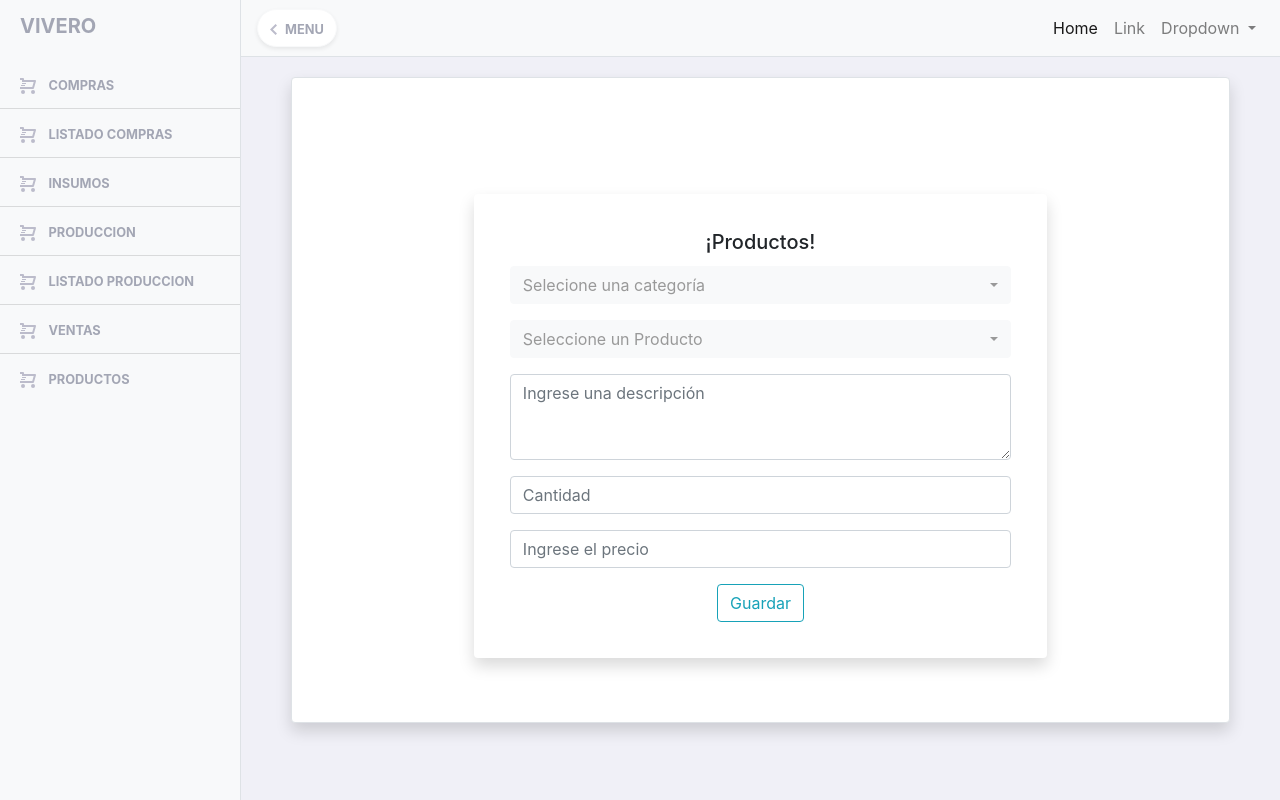
After one commit to alvaro004/proyectovivero, a Django app: page /productos in a window 1280 px wide. The commit adds this page. Run offline with Django 3.2, Linux system fonts and the light colour scheme; parts of the project's set-up code (start-up, migrations or seed data) failed here and were passed over; some libraries are stand-ins or nearby versions.

Commit message:
Se agrego vista Productos y se cambio los selecs de algunas vista, ademas se modifico un script de bootstrap pero todo esta funcionando

```diff
--- a/templatedjango/apptemplate/templates/base/template.html
+++ b/templatedjango/apptemplate/templates/base/template.html
@@ -8,13 +8,15 @@
   <meta name="description" content="">
   <meta name="author" content="">
 
-
   {% block titulocompras %}
 
   {% endblock titulocompras %}
 
   <link rel="stylesheet" href="https://stackpath.bootstrapcdn.com/bootstrap/4.5.2/css/bootstrap.min.css"
     integrity="sha384-JcKb8q3iqJ61gNV9KGb8thSsNjpSL0n8PARn9HuZOnIxN0hoP+VmmDGMN5t9UJ0Z" crossorigin="anonymous">
+
+  <link rel="stylesheet" type="text/css"
+    href="https://cdnjs.cloudflare.com/ajax/libs/bootstrap-select/1.13.1/css/bootstrap-select.min.css">
 
   <!--  Datatables  -->
   <link rel="stylesheet" type="text/css" href="https://cdn.datatables.net/v/bs4/dt-1.10.20/datatables.min.css" />
@@ -28,6 +30,7 @@
   {% load static %}
   <!-- Custom styles for this template -->
   <link rel="stylesheet" href="{% static '/css/simple-sidebar.css' %}">
+
 
 </head>
 
@@ -76,7 +79,7 @@
         </a>
 
 
-        <a href="#" class="list-group-item list-group-item-action bg-light">
+        <a href="productos" class="list-group-item list-group-item-action bg-light">
           <i class="fa fa-bars mr-2"> {% load static %} <img src="{% static '/assets/icons/icon_cart.svg' %}">
           </i><small class="text-uppercase font-weight-bold" style="color: #A3A6B4;">Productos</small>
         </a>
@@ -174,6 +177,12 @@
 
         {% endblock listado_compras %}
 
+        <!-- PRODUCTOS  -->
+
+        {% block productos %}
+
+        {% endblock productos %}
+
 
       </div>
 
@@ -182,7 +191,18 @@
     </div>
     <!-- /#wrapper -->
 
-    <!-- Bootstrap core JavaScript -->
+
+
+
+    <!-- data live search -->
+    <script src="https://cdnjs.cloudflare.com/ajax/libs/jquery/3.2.1/jquery.min.js"></script> <!-- Importante -->
+    <script type="text/javascript"
+      src="https://cdnjs.cloudflare.com/ajax/libs/twitter-bootstrap/4.3.1/js/bootstrap.bundle.min.js"></script>
+    <!-- Le da la funcionalidad-->
+    <script type="text/javascript"
+      src="https://cdnjs.cloudflare.com/ajax/libs/bootstrap-select/1.13.1/js/bootstrap-select.min.js"></script>
+
+    <!-- ----------------- -->
 
 
     <!-- HACEMOS REFERENCIA AL SCRIPT PARA EL HIDE Y SHOW -->
@@ -192,13 +212,21 @@
 
     <!-- HASTA ACA -->
 
+    <!-- Bootstrap core JavaScript -->
+
+
     <script src="https://code.jquery.com/jquery-3.4.1.js"></script>
     <script src="https://cdn.jsdelivr.net/npm/popper.js@1.16.1/dist/umd/popper.min.js"
       integrity="sha384-9/reFTGAW83EW2RDu2S0VKaIzap3H66lZH81PoYlFhbGU+6BZp6G7niu735Sk7lN" crossorigin="anonymous">
     </script>
-    <script src="https://stackpath.bootstrapcdn.com/bootstrap/4.5.2/js/bootstrap.min.js"
+
+    <!-- comentamos estas lineas para que funcione el data live search -->
+
+    <!-- <script src="https://stackpath.bootstrapcdn.com/bootstrap/4.5.2/js/bootstrap.min.js"
       integrity="sha384-B4gt1jrGC7Jh4AgTPSdUtOBvfO8shuf57BaghqFfPlYxofvL8/KUEfYiJOMMV+rV" crossorigin="anonymous">
-    </script>
+    </script> -->
+
+    <!-- ------------------------------- -->
 
     <!--   Datatables-->
     <script type="text/javascript" src="https://cdn.datatables.net/v/bs4/dt-1.10.20/datatables.min.js"></script>
--- a/templatedjango/apptemplate/templates/compras/compras.html
+++ b/templatedjango/apptemplate/templates/compras/compras.html
@@ -18,8 +18,9 @@
           <form action="compras" method="POST">
             {% csrf_token %}
             <div class="form-group">
-              <select class="form-control" id="exampleFormControlSelect1" name="id_insumo" required>
-                <!-- <option disabled selected value="0">Nombre Producto</option> -->
+              <select class="form-control selectpicker" name="id_insumo" data-live-search="true"
+              title="Selecione un Producto" data-live-search-placeholder="Buscar..." required>
+
                 {% for insumo in insumos  %}
                 <option option id="opcion{{insumo.id}}" value="{{insumo.id}}">{{insumo.nombre}}</option>
 
--- /dev/null
+++ b/templatedjango/apptemplate/templates/productos/productos.html
@@ -0,0 +1,90 @@
+{% extends 'base/template.html'%}
+
+{% block productos%}
+
+<div class="container rounded">
+
+    <div class="row" style="margin-top: 100px; align-items: center; display: flex; justify-content: center;">
+        <!-- este style es para centar el div de la clase col -->
+
+        <div class="col-sm-12 col-md-12 col-lg-12 col-xl-8">
+
+            <div class="card shadow p-3 mb-5 bg-white rounded" style="border:none;">
+
+                <div class="card-body text-center">
+
+                    <h5 class="card-title">¡Productos!</h5>
+
+                    <form action="" method="post">
+
+                        <!-- {% csrf_token %} -->
+
+                        <input type="hidden" name="guardar" value="guardar">
+                        <div class="form-group">
+
+
+                            <div class="form-group">
+
+                                <select class="form-control selectpicker" title="Selecione una categoría">
+
+                                    <option value="tunas">Tunas</option>
+                                    <option value="suculentas">Suculentas</option>
+                                    <option value="plantas_ornamentales">Plantas Ornamentales</option>
+
+                                </select>
+
+                            </div>
+
+                            <div class="form-group">
+
+                                <select class="form-control selectpicker" data-live-search="true"
+                                    title="Seleccione un Producto" data-live-search-placeholder="Buscar...">
+                                    <option value="unidades">Tunas verde</option>
+                                    <option value="copao">Copao</option>
+                                    <option value="tulipanes">Tulipanes</option>
+                                    <option value="xoconostle">Xoconostle</option>
+                                    <option value="pitahaya">Pitahaya</option>
+                                </select>
+
+                            </div>
+
+                            <div class="form-group">
+
+                                <textarea class="form-control" id="" rows="3" placeholder="Ingrese una descripción"></textarea>
+
+                            </div>
+
+                            <div class="form-group">
+
+                                <input type="number" class="form-control" name="cantidad" placeholder="Cantidad" required>
+
+                            </div>
+
+                            <div class="form-group">
+
+                                <input type="number" class="form-control" name="precio" placeholder="Ingrese el precio" required>
+
+                            </div>
+
+
+                        </div>
+
+                        <button type="submit" class="btn btn-outline-info">Guardar</button>
+
+                    </form>
+
+                </div>
+
+            </div>
+
+
+
+        </div>
+
+    </div>
+
+</div>
+
+
+
+{% endblock productos %}
--- a/templatedjango/apptemplate/views.py
+++ b/templatedjango/apptemplate/views.py
@@ -358,5 +358,12 @@ def listado_produccion(request):
 def inicio(request):
     return render(request, 'inicio/inicio.html')
 
+#VISTA DEL LISTADO DE LAS COMPRAS
+
 def listado_compras(request):
     return render(request, 'compras/listado_compras.html')
+
+#VISTA DE PRODUCTOS
+
+def productos(request):
+    return render(request, 'productos/productos.html')
--- a/templatedjango/urls.py
+++ b/templatedjango/urls.py
@@ -28,4 +28,5 @@ urlpatterns = [
     path('listado_produccion', listado_produccion),
     path('inicio', inicio),
     path('listado_compras', listado_compras),
+    path('productos', productos),
 ]
```
Also changed, not shown: db.sqlite3.
